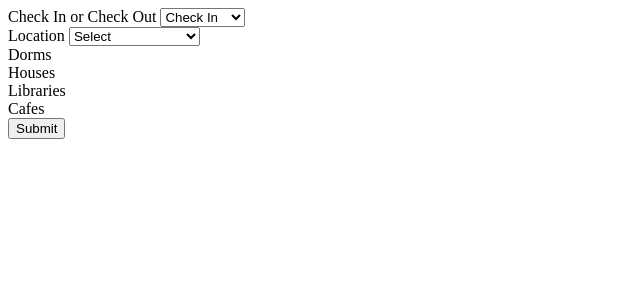
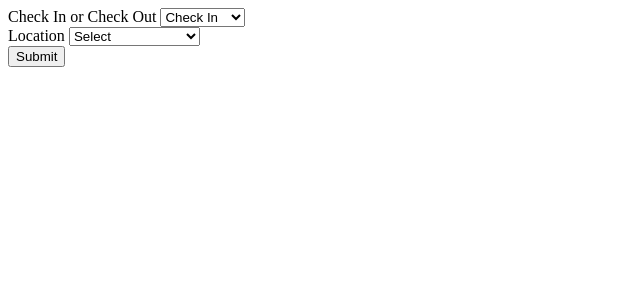
Before and after one commit to pkumar23/pkumar23.github.io, a Python web app: template templates/check.html in a window 1280 px wide. Shown: the top 300 px of the page, without its empty margins (0-640 px from the left). Run offline with Jinja, Linux system fonts and the light colour scheme; the template is opened without the code that fills it, so the values that code supplies are empty.

Commit message:
Update check.html

```diff
--- a/templates/check.html
+++ b/templates/check.html
@@ -19,9 +19,8 @@
          <option>Smith Center</option>
        </select>
      </div>
-    <div class="form-group">
-       <label for="Dorms">Dorms</label>
-       <select class="form-control" id="Dorms">
+     <div>
+       <select id="Dorms">
          <option>Apley Court</option>
          <option>Canaday</option>
          <option>Grays</option>
@@ -41,9 +40,8 @@
          <option>Wigglesworth</option>
        </select>
      </div>
-     <div class="form-group">
-       <label for="Houses">Houses</label>
-       <select class="form-control" id="Houses">
+     <div>
+       <select id="Houses">
          <option>Adams</option>
          <option>Cabot</option>
          <option>Currier</option>
@@ -58,18 +56,16 @@
          <option>Winthrop</option>
        </select>
      </div>
-     <div class="form-group">
-       <label for="Libraries">Libraries</label>
-       <select class="form-control" id="Libraries">
+     <div>
+       <select id="Libraries">
          <option>Cabot</option>
          <option>Langdell Law School Library</option>
          <option>Lamont</option>
          <option>Widener</option>
        </select>
      </div>
-     <div class="form-group">
-       <label for="Cafes">Cafes</label>
-       <select class="form-control" id="Cafes">
+     <div>
+       <select id="Cafes">
          <option>Capital One</option>
          <option>Flour</option>
          <option>Peet's</option>
```
